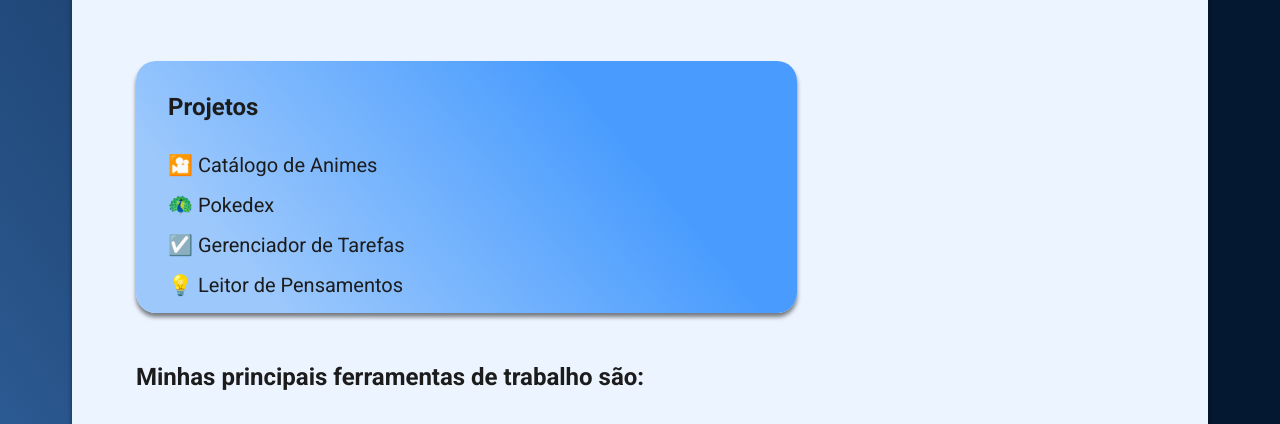
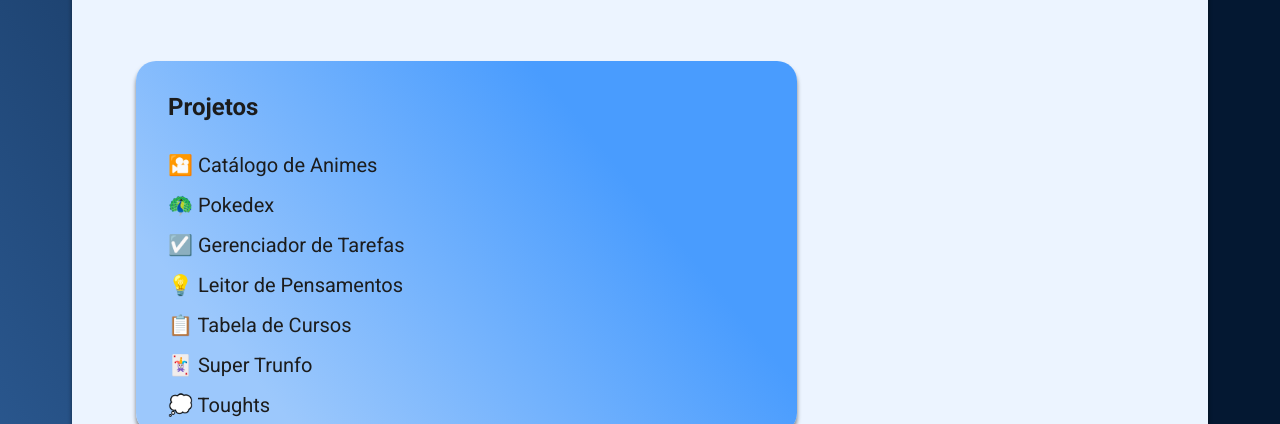
Before and after one commit to ernestosrf/Certificard, a plain HTML site: page index.html in a window 1280 px wide. Shown: the part 335-759 px from the top of the page. Drawn offline with Linux system fonts and the light colour scheme; grey boxes are pictures that could not be loaded.

Commit message:
Update index.html

```diff
--- a/index.html
+++ b/index.html
@@ -28,6 +28,9 @@
             <li class="projetos-item"><a href="https://ernestosrf.github.io/Pokedex/">🦚 Pokedex</a></li>
             <li class="projetos-item"><a href="https://github.com/ernestosrf/NodeToDo">☑️ Gerenciador de Tarefas</a></li>
             <li class="projetos-item"><a href="https://github.com/ernestosrf/LeitorPensamento">💡 Leitor de Pensamentos</a></li>
+            <li class="projetos-item"><a href="https://ernestosrf.github.io/tabelaCursos/">📋 Tabela de Cursos</a></li>
+            <li class="projetos-item"><a href="https://ernestosrf.github.io/SuperTrunfo/">🃏 Super Trunfo</a></li>
+            <li class="projetos-item"><a href="https://github.com/ernestosrf/toughts">💭 Toughts</a></li>
         </div>
     </main>
     <div class="redes-sociais">
```
